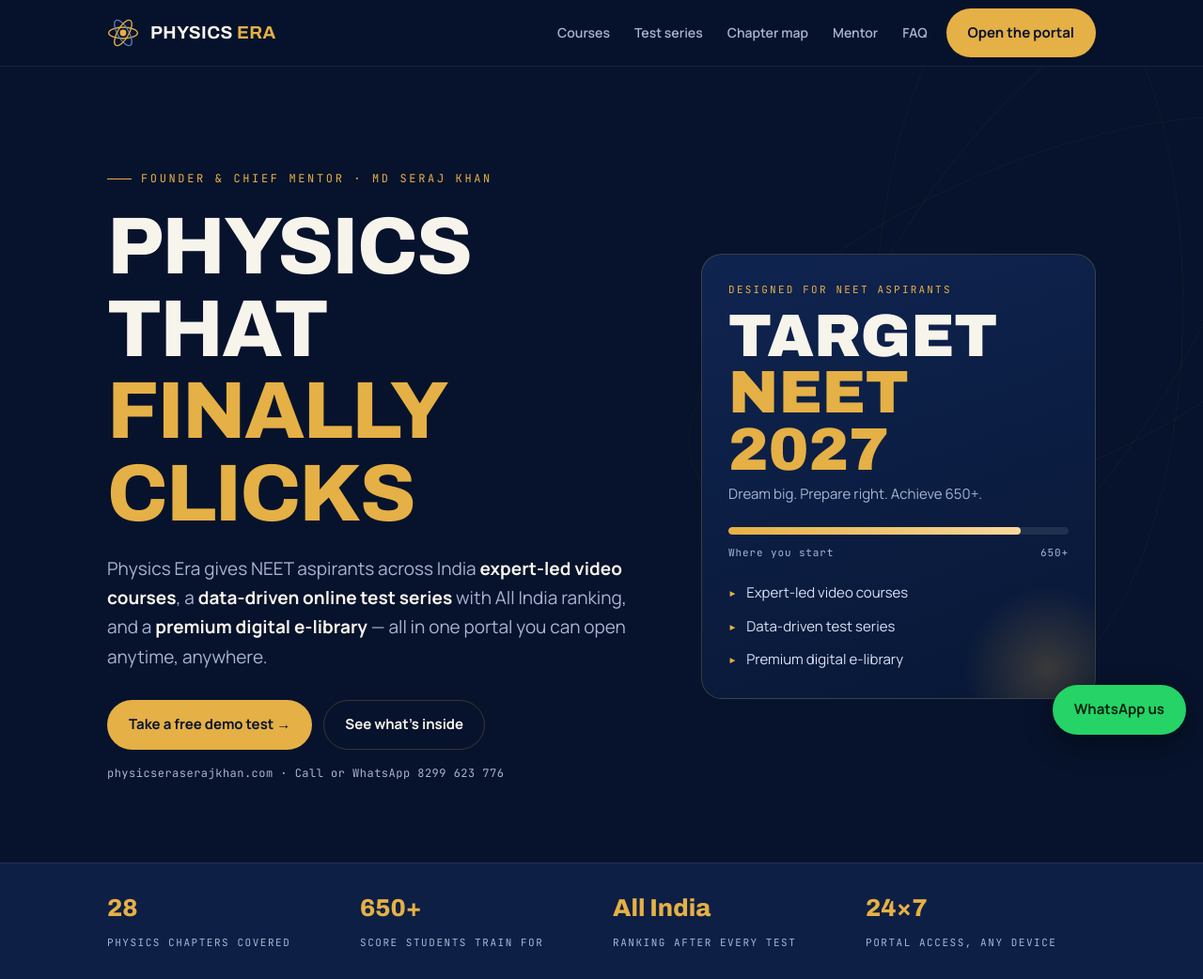
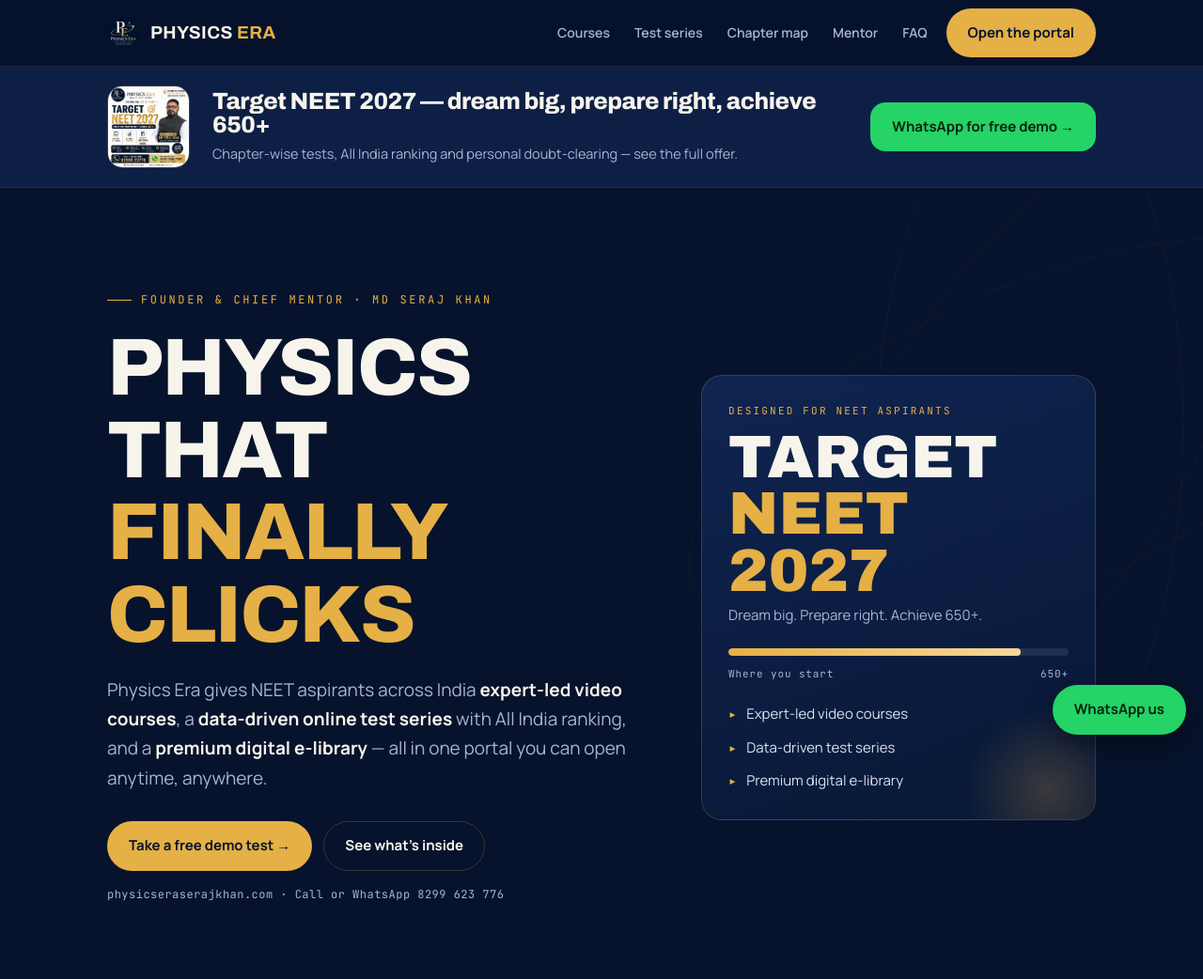
Before and after one commit to web-dev-rnt/physicsera, a Django app: page / in a window 1280 px wide. Shown: the top 1042 px of the page at 94% size. Run offline with Django 5.2, Linux system fonts and the light colour scheme.

Commit message:
Add real logo and Target NEET 2027 promo banner
Swaps the header/footer's generic SVG mark for the actual Physics Era
circular logo, and adds a slim promo strip below the header linking
to the full Target NEET 2027 poster and a WhatsApp CTA.

```diff
--- a/myapp/templates/myapp/index.html
+++ b/myapp/templates/myapp/index.html
@@ -57,7 +57,7 @@ p{margin:0}
 .top{position:sticky;top:0;z-index:50;background:rgba(7,19,44,.9);backdrop-filter:blur(10px);border-bottom:1px solid rgba(255,255,255,.07)}
 .top .wrap{display:flex;align-items:center;gap:20px;height:70px}
 .brand{display:flex;align-items:center;gap:12px;text-decoration:none;margin-right:auto}
-.atom{width:34px;height:34px;flex:none}
+.atom{width:34px;height:34px;flex:none;border-radius:50%;object-fit:cover}
 .brand b{font-family:var(--display);font-stretch:112%;font-size:19px;letter-spacing:.02em;text-transform:uppercase}
 .brand b span{color:var(--gold)}
 .nav{display:flex;gap:26px;font-size:14px;font-weight:600}
@@ -76,6 +76,18 @@ p{margin:0}
 .btn-line{border-color:var(--line);color:var(--paper)}
 .btn-line:hover{border-color:var(--gold);color:var(--gold)}
 .btn-wa{background:var(--green);color:#06240F}
+
+/* ---------- promo banner ---------- */
+.promo{background:var(--ink-2);border-bottom:1px solid rgba(255,255,255,.08)}
+.promo-inner{display:flex;align-items:center;gap:24px;padding-block:20px}
+.promo-inner a{flex:none;display:block;border-radius:16px}
+.promo-img{width:88px;height:88px;border-radius:16px;object-fit:cover;border:1px solid var(--line);display:block;transition:transform .18s ease}
+.promo-inner a:hover .promo-img{transform:scale(1.04)}
+.promo-copy{flex:1;min-width:0}
+.promo-copy h2{font-size:clamp(19px,2.4vw,25px);text-transform:none;font-stretch:106%}
+.promo-copy p{color:var(--mute);margin-top:6px;font-size:14.5px}
+.promo-inner .btn{flex:none}
+@media (max-width:760px){.promo-inner{flex-wrap:wrap}.promo-copy{order:3;flex-basis:100%}}
 
 /* ---------- hero ---------- */
 .hero{position:relative;overflow:hidden;padding:clamp(56px,9vw,110px) 0 clamp(48px,7vw,84px)}
@@ -246,12 +258,7 @@ footer{border-top:1px solid rgba(255,255,255,.08);padding-block:44px;margin-top:
 <header class="top">
   <div class="wrap">
     <a class="brand" href="#top">
-      <svg class="atom" viewBox="0 0 40 40" aria-hidden="true">
-        <ellipse cx="20" cy="20" rx="18" ry="7" fill="none" stroke="#E5B045" stroke-width="1.6"/>
-        <ellipse cx="20" cy="20" rx="18" ry="7" fill="none" stroke="#5C7CC4" stroke-width="1.6" transform="rotate(60 20 20)"/>
-        <ellipse cx="20" cy="20" rx="18" ry="7" fill="none" stroke="#E5B045" stroke-width="1.6" transform="rotate(120 20 20)"/>
-        <circle cx="20" cy="20" r="4" fill="#E5B045"/>
-      </svg>
+      <img class="atom" src="{% static 'myapp/img/logo.png' %}" alt="Physics Era logo" width="34" height="34">
       <b>Physics <span>Era</span></b>
     </a>
     <nav class="nav">
@@ -264,6 +271,19 @@ footer{border-top:1px solid rgba(255,255,255,.08);padding-block:44px;margin-top:
     <a class="btn btn-gold" href="https://physicseraserajkhan.com/" target="_blank" rel="noopener">Open the portal</a>
   </div>
 </header>
+
+<div class="promo">
+  <div class="wrap promo-inner">
+    <a href="{% static 'myapp/img/promo-poster.jpg' %}" target="_blank" rel="noopener" aria-label="View the full Target NEET 2027 offer poster">
+      <img class="promo-img" src="{% static 'myapp/img/promo-poster.jpg' %}" alt="Target NEET 2027 offer poster — chapter-wise tests, All India ranking, free demo test" loading="eager">
+    </a>
+    <div class="promo-copy">
+      <h2>Target NEET 2027 — dream big, prepare right, achieve 650+</h2>
+      <p>Chapter-wise tests, All India ranking and personal doubt-clearing — see the full offer.</p>
+    </div>
+    <a class="btn btn-wa" href="https://wa.me/918299623776" target="_blank" rel="noopener">WhatsApp for free demo →</a>
+  </div>
+</div>
 
 <main id="top">
 
@@ -489,12 +509,7 @@ footer{border-top:1px solid rgba(255,255,255,.08);padding-block:44px;margin-top:
     <div class="foot">
       <div style="max-width:34ch">
         <a class="brand" href="#top" style="text-decoration:none">
-          <svg class="atom" viewBox="0 0 40 40" aria-hidden="true">
-            <ellipse cx="20" cy="20" rx="18" ry="7" fill="none" stroke="#E5B045" stroke-width="1.6"/>
-            <ellipse cx="20" cy="20" rx="18" ry="7" fill="none" stroke="#5C7CC4" stroke-width="1.6" transform="rotate(60 20 20)"/>
-            <ellipse cx="20" cy="20" rx="18" ry="7" fill="none" stroke="#E5B045" stroke-width="1.6" transform="rotate(120 20 20)"/>
-            <circle cx="20" cy="20" r="4" fill="#E5B045"/>
-          </svg>
+          <img class="atom" src="{% static 'myapp/img/logo.png' %}" alt="Physics Era logo" width="34" height="34">
           <b>Physics <span>Era</span></b>
         </a>
         <p style="color:var(--mute);font-size:15px;margin-top:14px">Innovation · Discovery · Dedication. Online test series and video courses for NEET aspirants.</p>
```
Also changed, not shown: myapp/static/myapp/img/logo.png (added), myapp/static/myapp/img/promo-poster.jpg (added).
